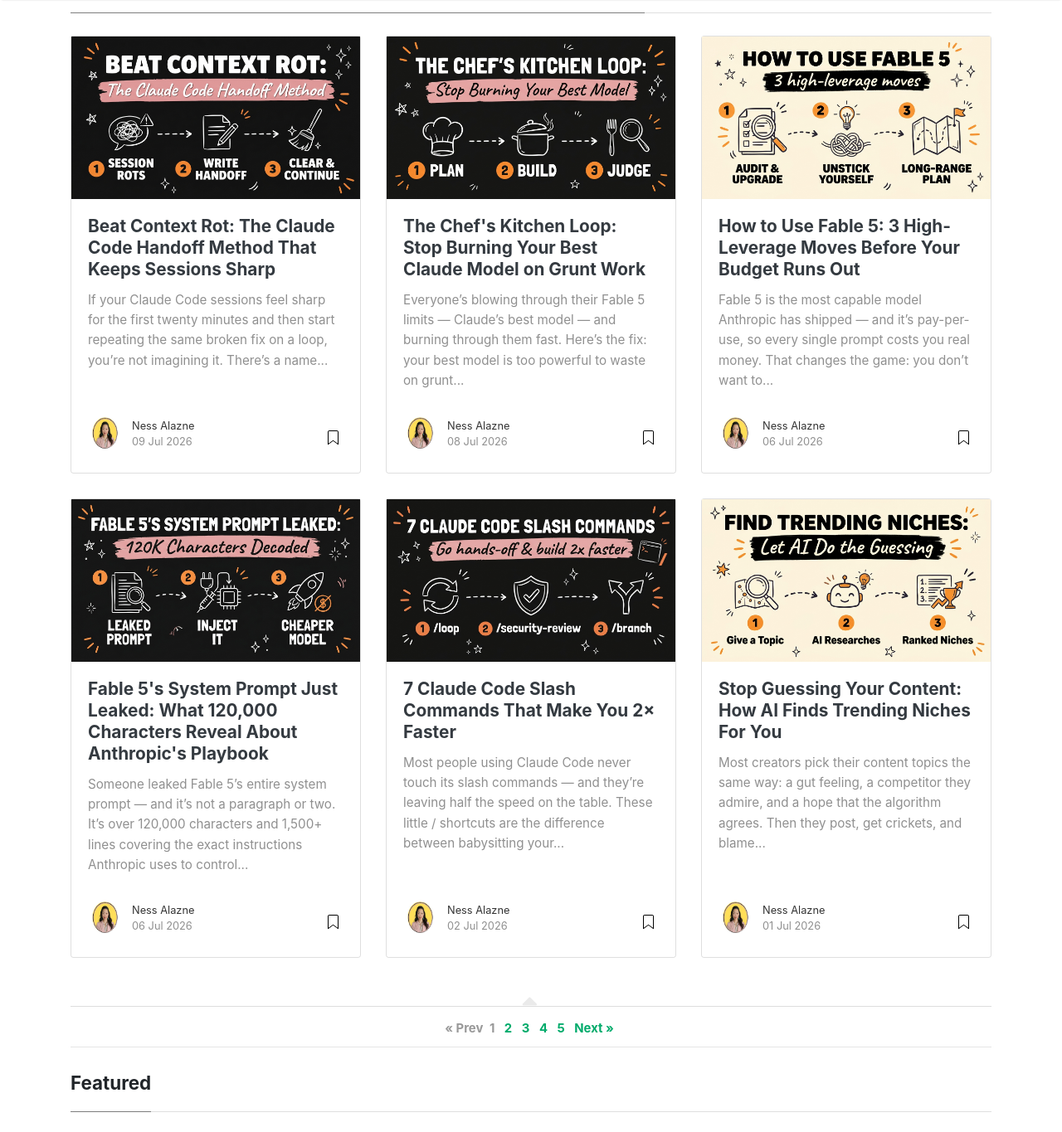
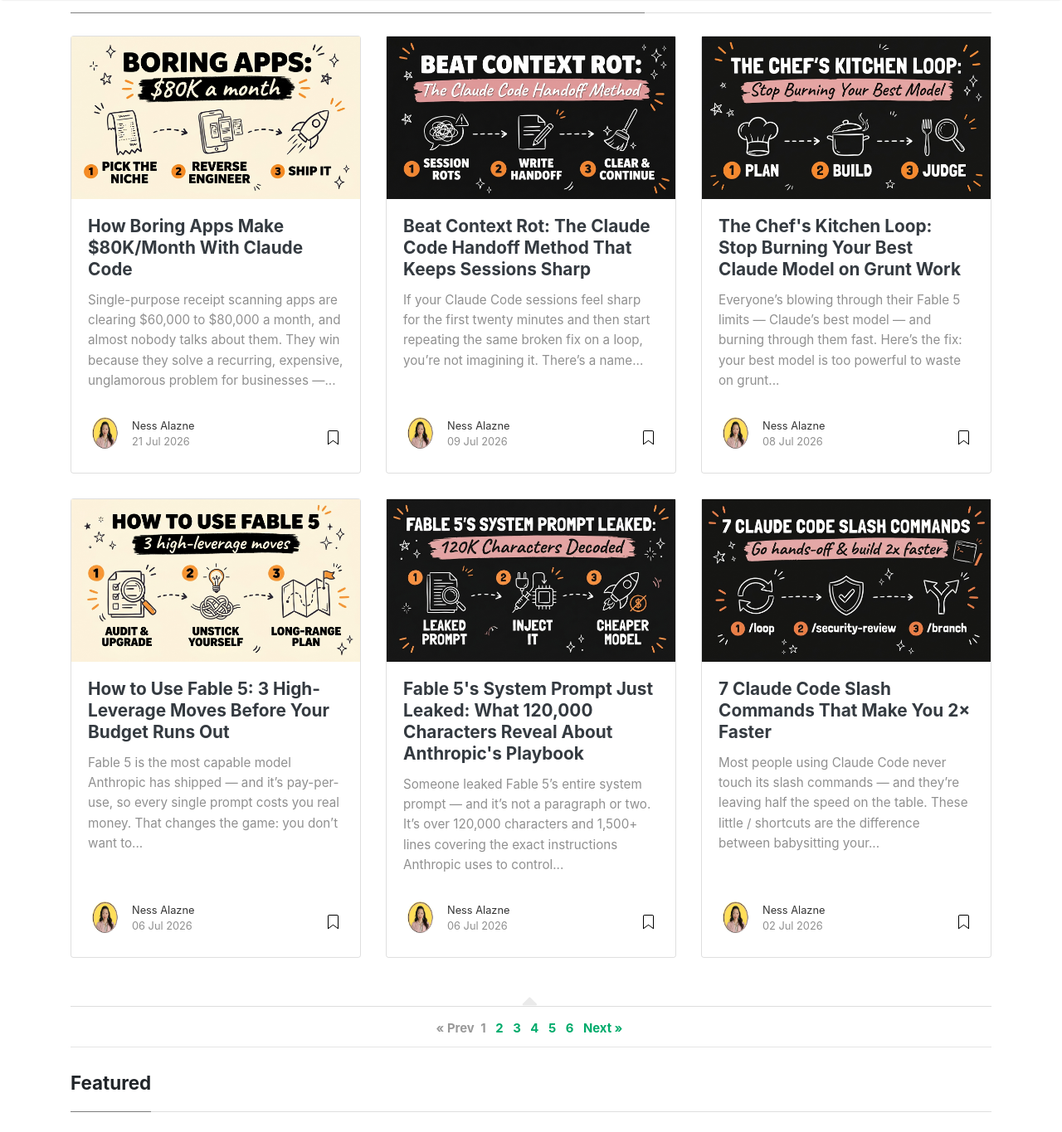
Before and after one commit to nessalazne/nessalazne.github.io, a Jekyll site: the page built from index.html, in a window 1280 px wide and 1400 px high, scrolled down 247 px, cut to the strip 0-1365 px from the top of the window. Shown: the whole strip at 83% size. Built offline with Jekyll 4.4.1, drawn with Linux system fonts in a browser that asks for light colours; nearby versions of some CDN libraries; the list of posts is cut into pages by our own code; some of the changed lines change nothing that is shown; some of the changed text lies outside the part shown.

Commit message:
Add: How Boring Apps Make $80K/Month With Claude Code

````diff
--- a/_pages/get.md
+++ b/_pages/get.md
@@ -174,6 +174,14 @@
 
 <script>
 var GUIDES = {
+  "receipt": [
+    {
+      title: "The Boring App Build Playbook",
+      desc: "The screenshot prompt that makes Claude Code reverse-engineer a proven App Store app, the PRD it returns, and the phased build prompt — worked through on a $80K/month receipt tracker.",
+      url: "https://hub.digicuratoragency.com/welcome",
+      post: "https://blog.digicuratoragency.com/boring-apps-receipt-tracker-claude-code/"
+    }
+  ],
   "prompts": [
     {
       title: "How to Actually Prompt Fable 5",
--- /dev/null
+++ b/_posts/2026-07-21-boring-apps-receipt-tracker-claude-code.md
@@ -0,0 +1,202 @@
+---
+layout: post
+title: "How Boring Apps Make $80K/Month With Claude Code"
+description: "Boring apps like receipt scanners clear $60–80K/month. Here's how to reverse-engineer one with Claude Code and ship your own version in a weekend."
+author: ness
+categories: [Claude Code, AI Automation]
+tags: [boring apps, app store, claude code, saas ideas, receipt tracking]
+image: assets/images/boring-apps-receipt-tracker-claude-code-header.jpg
+featured: false
+---
+
+Single-purpose receipt scanning apps are clearing $60,000 to $80,000 a month, and almost nobody talks about them. They win because they solve a recurring, expensive, unglamorous problem for businesses — manual bookkeeping — which makes them a necessity rather than a nice-to-have. And as of July 2026, Claude Code (Anthropic's terminal-based AI coding agent) can reverse-engineer one of these apps from screenshots and rebuild your own version in a weekend.
+
+That last part is what most people miss. You are not starting from a blank page and a good idea — you are starting from a product the market already pays for, plus a list of complaints its customers have written down for you.
+
+---
+
+## Get the Free Build Playbook
+
+The playbook has the exact prompt to paste with your app screenshots, the product requirements document Claude Code returns for a receipt tracker, and the phased build prompt that turns it into working software.
+
+**[Get the free Boring App Build Playbook →](https://hub.digicuratoragency.com/welcome)**
+
+---
+
+<div style="max-width: 315px; margin: 2rem auto;">
+  <div style="position: relative; padding-bottom: 177.78%; height: 0; overflow: hidden; border-radius: 10px;">
+    <iframe style="position: absolute; top: 0; left: 0; width: 100%; height: 100%;"
+      src="https://www.youtube.com/embed/FZLpGQm8WqQ"
+      frameborder="0"
+      allow="accelerometer; autoplay; clipboard-write; encrypted-media; gyroscope; picture-in-picture"
+      allowfullscreen></iframe>
+  </div>
+</div>
+
+## Why Do Boring Apps Make More Money Than Exciting Ones?
+
+Boring apps make more money because they attach to a problem a business has every single week and cannot ignore. Receipt tracking is the textbook case: someone has to reconcile the shoebox of paper before tax time, and those hours cost real money. An app that removes them is a line item, not a treat.
+
+That changes the economics in three ways:
+
+- **Churn is low.** Nobody cancels the tool that keeps their books clean.
+- **The buyer is a business.** A $20/month subscription that saves four hours is an obvious yes for a company and a hard sell to an individual.
+- **There is no growth tax.** No virality, no feed, no network effects. One user, one receipt, immediate value.
+
+The screenshots are dull, and that is a feature — it means nobody with a design portfolio is fighting you for the niche.
+
+To find one, open the App Store, go to Business or Finance, and look past the top ten for tools doing a single unglamorous job for a company. Then cross-check the revenue on a tracker like Sensor Tower before you commit; a founder's screenshot on X is not evidence.
+
+## How Do You Reverse-Engineer a Proven App With Claude Code?
+
+You reverse-engineer a proven app by screenshotting every one of its screens and handing the whole set to Claude Code in a single message. Install the top-ranked app in your niche and capture the onboarding, the empty state, the capture flow, the list and detail views, settings, and every paywall you can trigger. Twenty to thirty screenshots is normal. Then paste this prompt with them:
+
+```text
+I'm attaching screenshots of an App Store app called [APP NAME] in the
+[receipt scanning / expense tracking] category. Act as a senior product
+engineer. From these screens only — no guessing at features you can't
+see — produce:
+
+1. A screen-by-screen inventory: every screen, its purpose, and the UI
+   components on it.
+2. The inferred data model: entities, fields, relationships, and which
+   screen reads or writes each one.
+3. The core user flows, written as numbered steps from first launch to
+   the app's main value moment.
+4. The monetisation model you can see evidence for (paywall placement,
+   free limits, upgrade prompts).
+5. The 20% of features that deliver 80% of the value — what I must
+   build for v1, and what I can cut.
+6. A gap list: what this app does badly or omits, based on what's
+   visible plus the negative reviews I'm pasting below.
+
+Output as a PRD I can hand to a build agent. Flag anything you inferred
+rather than observed.
+```
+
+Here is what each of those six requests buys you:
+
+| What you ask for | What you get | Why it matters |
+|---|---|---|
+| Screen inventory | Every screen and its components | Your build checklist, in order |
+| Data model | Entities, fields, relationships | The schema you migrate on day one |
+| Core user flows | First launch → value moment | Tells you what to build first |
+| Monetisation | Where the paywall actually sits | Copy proven pricing, don't guess |
+| The 80/20 cut | v1 scope vs. backlog | Stops the weekend becoming a month |
+| Gap list | What the app does badly | Your differentiation, for free |
+
+That final instruction — *flag anything you inferred rather than observed* — earns its place. Without it, Claude Code will confidently describe features that were never on any screen you gave it.
+
+## What Does Claude Code Say About a Receipt Tracking App?
+
+For a receipt tracker, Claude Code returns a product requirements document with five core screens and six entities. Knowing the shape of a good answer means you can tell when yours is thin.
+
+**The five screens:** camera capture, receipt list, receipt detail with editable extracted fields, reports and export, and settings and billing.
+
+**The data model:** `User`, `Receipt`, `LineItem`, `Category`, `Export`, and `Subscription` — with an optical character recognition (OCR) confidence score stored per extracted field. That detail is the one most people skip, and it is what makes the edit screen work: you highlight only the fields the scan is unsure about.
+
+**Monetisation:** the paywall sits at the monthly scan limit, not at signup. Users get hooked on the capture flow before they are asked for money.
+
+**The 80/20 cut:** capture, extract, edit, export. Everything else is version two.
+
+**The gap list, pulled from negative reviews:** the OCR misreads totals on faded receipts, no multi-currency support, no clean export into accounting software, and no team or multi-user mode.
+
+That gap list is the most valuable section on the page — your product wedge, written for you by your competitor's own paying customers. Sort the App Store reviews by most critical, paste thirty to fifty back into the same session, and have Claude Code re-rank the roadmap so the biggest complaint ships as your headline feature instead of sitting in a backlog. It is the same review-mining move behind [cloning an $800K app with Claude Code](https://blog.digicuratoragency.com/clone-800k-app-claude-code/).
+
+## How Do You Build It in a Weekend?
+
+You build it in a weekend by phasing the work and making Claude Code prove each phase before it moves on. Do not ask for the whole app in one shot — that is how you end up with something that looks finished and does not run.
+
+```text
+Build v1 of this product from the PRD above. Stack: React Native / Expo
+for mobile, Next.js for the web dashboard, Supabase for auth, database
+and storage. Work in this order and stop for my review after each phase:
+
+Phase 1 — Scaffold the repo, the database schema and auth. Show me the
+  migration files before you run them.
+Phase 2 — The capture flow end to end: camera → upload → OCR → editable
+  extracted fields → saved receipt. Prove it by running it and showing
+  me a real saved record.
+Phase 3 — The receipt list, detail and category screens.
+Phase 4 — The web dashboard reading the same data, plus CSV export.
+Phase 5 — The paywall and subscription limits.
+
+Rules: no mock data in committed code. After every phase, run the app
+and confirm the flow works before telling me it's done. Write the
+smallest diff that fully solves each step.
+```
+
+The two rules at the bottom are load-bearing. "No mock data in committed code" and "run the app and confirm the flow works" keep you out of the trap where every phase reports success and nothing actually functions.
+
+Split across two days:
+
+1. **Saturday:** phases 1 and 2 — schema, auth, and the capture flow working end to end on your own phone with a real receipt.
+2. **Sunday:** phases 3 to 5 — list and detail screens, the web dashboard, CSV export, and the paywall.
+
+Cut anything that is not capture, extract, edit, export. No onboarding tour, no dark mode, no settings you do not need yet. Run `/clear` between phases and point Claude Code back at your `PRD.md` — long sessions drift and start forgetting your constraints. The [build playbook](https://hub.digicuratoragency.com/welcome) walks through each phase with the exact prompts.
+
+Then watch one number: the share of users whose first scan makes it all the way to a saved receipt. If that is low, nothing else you build matters. Same principle behind [building software you actually own](https://blog.digicuratoragency.com/malleable-software-ai-business/) — ship the core job, then earn the right to add.
+
+## FAQ
+
+### Do I need to know how to code to build a boring app?
+
+No, but you need to know how to direct. Claude Code writes the code; your job is choosing the niche, holding the scope, and refusing to accept "done" until you have watched the flow run. That is a product skill, not a programming one.
+
+### Is it legal to reverse-engineer an app from its screenshots?
+
+Studying a competitor's public screens to understand the problem space is normal product research and is how most software gets built. Copying their code, assets, brand, or exact copy is not. Build your own implementation of the same job, and lead with the gaps their reviews expose.
+
+### How much does it cost to run a receipt scanning app?
+
+The recurring costs are OCR processing per scan, file storage for receipt images, and your database and auth hosting. On Supabase's free and entry tiers with a metered OCR provider, a small user base runs in the tens of dollars a month — which is why the paywall belongs at the scan limit, where your cost actually sits.
+
+### How do I find a boring niche that isn't already saturated?
+
+Look for the complaint clusters rather than the empty categories. If the top three apps in a niche all get hammered for the same missing feature, that is a live gap in a proven market — far safer than a category nobody has entered, which is usually a category nobody wants.
+
+### How long does the reverse-engineering step actually take?
+
+Capturing twenty to thirty screenshots takes about twenty minutes. Claude Code returns the product requirements document in a single pass, and one round of pushback to cut the scope adds another ten. You can have a build-ready PRD inside an hour.
+
+## The Boring Niche Is the Opportunity
+
+The most profitable app you can build right now is not the flashiest one. It is the one solving something a business quietly hates dealing with every week — receipt tracking, invoice chasing, compliance logging, inventory counts. Those problems are recurring, expensive, and unfashionable, which is exactly why they are still available.
+
+The system is the same every time: pick a proven app in a boring niche, screenshot every screen and hand it to Claude Code, mine the one-star reviews for your wedge, then build it in phases and make the agent prove each one. One focused tool, one real problem, shipped in a weekend. For the same approach on a bigger swing, see [how to build a million-dollar app with Claude Code](https://blog.digicuratoragency.com/build-1m-app-claude-code/).
+
+Ready to build systems you own instead of renting someone else's? That is exactly what we do inside [Vibe Coding Mastery](https://builds.digicuratoragency.com/).
+
+<script type="application/ld+json">
+{
+  "@context": "https://schema.org",
+  "@type": "FAQPage",
+  "mainEntity": [
+    {
+      "@type": "Question",
+      "name": "Do I need to know how to code to build a boring app?",
+      "acceptedAnswer": { "@type": "Answer", "text": "No, but you need to know how to direct. Claude Code writes the code; your job is choosing the niche, holding the scope, and refusing to accept \"done\" until you have watched the flow run. That is a product skill, not a programming one." }
+    },
+    {
+      "@type": "Question",
+      "name": "Is it legal to reverse-engineer an app from its screenshots?",
+      "acceptedAnswer": { "@type": "Answer", "text": "Studying a competitor's public screens to understand the problem space is normal product research and is how most software gets built. Copying their code, assets, brand, or exact copy is not. Build your own implementation of the same job, and lead with the gaps their reviews expose." }
+    },
+    {
+      "@type": "Question",
+      "name": "How much does it cost to run a receipt scanning app?",
+      "acceptedAnswer": { "@type": "Answer", "text": "The recurring costs are OCR processing per scan, file storage for receipt images, and your database and auth hosting. On Supabase's free and entry tiers with a metered OCR provider, a small user base runs in the tens of dollars a month — which is why the paywall belongs at the scan limit, where your cost actually sits." }
+    },
+    {
+      "@type": "Question",
+      "name": "How do I find a boring niche that isn't already saturated?",
+      "acceptedAnswer": { "@type": "Answer", "text": "Look for the complaint clusters rather than the empty categories. If the top three apps in a niche all get hammered for the same missing feature, that is a live gap in a proven market — far safer than a category nobody has entered, which is usually a category nobody wants." }
+    },
+    {
+      "@type": "Question",
+      "name": "How long does the reverse-engineering step actually take?",
+      "acceptedAnswer": { "@type": "Answer", "text": "Capturing twenty to thirty screenshots takes about twenty minutes. Claude Code returns the product requirements document in a single pass, and one round of pushback to cut the scope adds another ten. You can have a build-ready PRD inside an hour." }
+    }
+  ]
+}
+</script>
````
Also changed, not shown: assets/images/boring-apps-receipt-tracker-claude-code-header.jpg (added), 1 other file.
